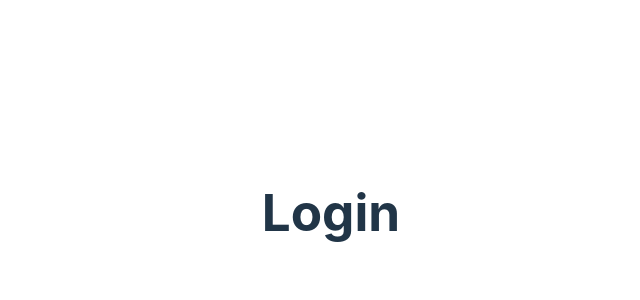
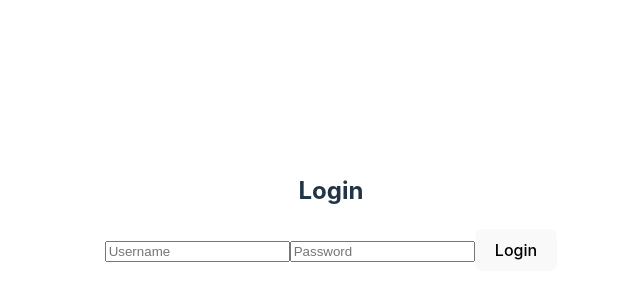
Before and after one commit to RosenholmJohanna/chat-app, a React (Vite) app: page /login in a window 1280 px wide. Shown: the part 188-488 px from the top of the page, without its empty margins (309-949 px from the left). Built offline with nearby package versions, Linux system fonts and the light colour scheme; no server answers.

Commit message:
Login functionality. Implement auth slice reducer with JWT hndling and localStorage

```diff
--- a/src/App.jsx
+++ b/src/App.jsx
@@ -1,14 +1,17 @@
 import { useState } from "react";
 import { BrowserRouter, Routes, Route } from "react-router-dom";
 import "./App.css";
+import { Provider } from "react-redux";
+import store from "./store";
 import Login from "./components/Login";
-//import Register from "./components/Register";
 import Profile from "./components/Profile";
 import Chat from "./components/Chat";
 //import SideNav from "./components/SideNav";
+//import Register from "./components/Register";
 
 function App() {
   return (
+    <Provider store={store}>
     <Routes>
       <Route path="/login" element={<Login />} />
 
@@ -16,6 +19,7 @@ function App() {
 
       <Route path="/profile" element={<Profile />} />
     </Routes>
+    </Provider>
   );
 }
 
--- /dev/null
+++ b/src/authSlice.js
@@ -0,0 +1,42 @@
+import { createSlice } from '@reduxjs/toolkit';
+
+const initialState = {
+  jwtToken: localStorage.getItem('jwtToken') || '',
+  user: JSON.parse(localStorage.getItem('user')) || '',
+};
+
+
+const authSlice = createSlice({
+  name: 'auth',
+  initialState,
+  reducers: {
+    login: (state, action) => {
+      state.jwtToken = action.payload.token;
+      state.user = action.payload.user;
+      localStorage.setItem('jwtToken', action.payload.token);
+      localStorage.setItem('user', JSON.stringify(action.payload.user)); //  user info as a string
+    },
+
+    logout: (state) => {
+      state.jwtToken = '';
+      state.user = '';
+      localStorage.removeItem('jwtToken');
+      localStorage.removeItem('user');
+    },
+  },
+});
+
+export const { login, logout } = authSlice.actions;
+
+// selectors
+export const selectAuthToken = (state) => state.auth.jwtToken;
+export const selectUser = (state) => state.auth.user;
+
+export default authSlice.reducer;
+
+
+// export const selectAuthToken = (state) => {
+//     return (
+//         state.auth.jwtToken
+//     )
+// }
--- a/src/components/Login.jsx
+++ b/src/components/Login.jsx
@@ -1,11 +1,119 @@
-import React from "react";
+import React, { useState, useEffect } from "react";
+import { useNavigate } from "react-router-dom";
+import { useDispatch } from "react-redux";
+import { login } from "../authSlice";
+import styled from "styled-components";
+
+const GET_CSRF_TOKEN = "https://chatify-api.up.railway.app/csrf";
+const LOGIN_USER = "https://chatify-api.up.railway.app/auth/token";
 
 const Login = () => {
+  const [username, setUsername] = useState("");
+  const [password, setPassword] = useState("");
+  const [token, setToken] = useState("");
+  const [errorMsg, setErrorMsg] = useState(null);
+  const navigate = useNavigate();
+  const dispatch = useDispatch();
 
+  // JWT ? navigate/messages
 
-return (
- <h1>Login</h1>
-);
-}
+  useEffect(() => {
+    fetch(GET_CSRF_TOKEN, {
+      method: "PATCH",
+    })
+      .then((res) => res.json())
+      .then((data) => {
+        setToken(data.csrfToken);
+      })
+      .catch((error) => console.error("error CSRF token:", error));
+  }, []);
+
+  const handleLogin = (event) => {
+    event.preventDefault();
+    setErrorMsg(null);
+
+    const options = {
+      method: "POST",
+      headers: {
+        "Content-Type": "application/json",
+      },
+      body: JSON.stringify({
+        username: username,
+        password: password,
+        csrfToken: token,
+      }),
+    };
+    fetch(LOGIN_USER, options)
+      .then((response) => response.json())
+      .then((data) => {
+        console.log("JWT raw", data.token);
+        if (data.token) {
+          try {
+            const decodedToken = decodeJwt(data.token);
+            console.log("JWT decoded", decodedToken);
+            dispatch(
+              login({
+                token: data.token,
+                user: decodedToken,
+              })
+            );
+          } catch (error) {
+            console.error("error decoding JWT:", error);
+          }
+          navigate("/messages");
+        } else {
+          setErrorMsg("Invalid username or password");
+          setPassword("");
+          setUsername("");
+          //data.message, error.message
+        }
+      })
+      .catch((error) => {
+        console.error("error during login:", error);
+      });
+  };
+
+  const decodeJwt = (token) => {
+    try {
+      const base64Url = token.split(".")[1];
+      const base64 = base64Url.replace(/-/g, "+").replace(/_/g, "/");
+      const jsonPayload = decodeURIComponent(
+        atob(base64)
+          .split("")
+          .map((c) => {
+            return "%" + ("00" + c.charCodeAt(0).toString(16)).slice(-2);
+          })
+          .join("")
+      );
+      return JSON.parse(jsonPayload);
+    } catch (error) {
+      throw new Error("invalid token");
+    }
+  };
+
+  return (
+    <div>
+      <h2>Login</h2>
+      <div>
+        <input
+          type="text"
+          value={username}
+          onChange={(e) => setUsername(e.target.value)}
+          placeholder="Username"
+          required
+        />
+        <input
+          type="password"
+          value={password}
+          onChange={(e) => setPassword(e.target.value)}
+          placeholder="Password"
+          required
+        />
+        <button onClick={handleLogin}>Login</button>
+        {errorMsg && <p style={{ color: "red" }}>{errorMsg}</p>}
+      </div>
+    </div>
+  );
+};
 
 export default Login;
--- /dev/null
+++ b/src/store.js
@@ -0,0 +1,11 @@
+import { configureStore, combineReducers } from "@reduxjs/toolkit"
+import authReducer from './authSlice'
+
+const store = configureStore({
+    reducer: {
+      auth: authReducer,
+    },
+
+  });
+
+  export default store;
```
